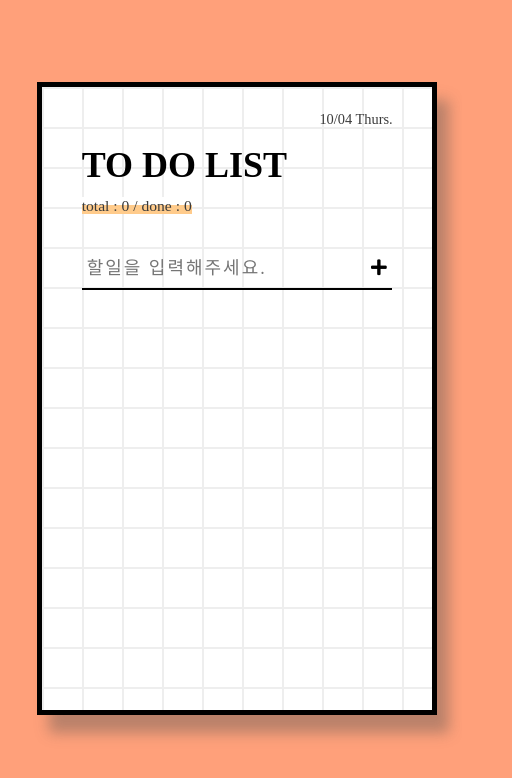
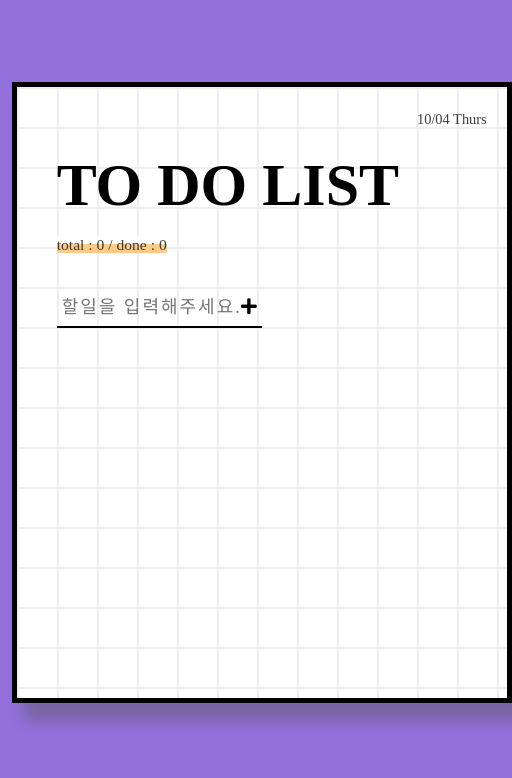
Before and after one commit to leemyungju9347/ToDoList-Vue, a Vue app: page / in a window 390 px wide. Shown: the top 778 px of the page, 512 px wide, since content can reach past the window. Built offline with nearby package versions, Linux system fonts and the light colour scheme; a web font is replaced by a local one.

Commit message:
tablet-size mediaquery

```diff
--- a/src/assets/css/common.css
+++ b/src/assets/css/common.css
@@ -50,7 +50,7 @@
 .header > .date {
     position: absolute;
     top: 21px;
-    right: 39px;
+    right: 20px;
     font-size: 1.2em;
 }
 
--- a/src/assets/css/mediaqueries.css
+++ b/src/assets/css/mediaqueries.css
@@ -1,15 +1,42 @@
 
 @media screen and (max-width:1023px) {
     body {
-        background-color: lightsalmon;
+        /* background-color: lightsalmon; */
     }
 
     #app {}
+
+    .home {
+        /* width: 100%; */
+        /* height: 60%; */
+        /* margin-top: 120px; */
+        /* margin-top:70px; */
+        margin:70px auto 0;
+        width: 80%;
+        min-width:500px;
+    }
+
+    .header > h1 {
+        /* font-size: 3em; */
+    }
+
+
+
+    .list-area {
+        /* height: 400px; */
+    }
+
+    .listAdd-area > .listAdd-form {
+    }
+
+    .listAdd-area > .listAdd-form > .list-input {
+        /* width: 100%; */
+    }
 }
 
-@media screen and (max-width:769px) {
+@media screen and (max-width:768px) {
     body {
-        /* background-color: mediumpurple; */
+        background-color: mediumpurple;
         /* height: 100vh; */
 
     }
@@ -19,33 +46,7 @@
         /* width: 100%; */
     }
 
-    .home {
-        /* width: 100%; */
-        /* height: 60%; */
-        /* margin-top: 120px; */
-        /* margin-top:70px; */
-        margin:70px auto 0;
-        width: 80%;
-        min-width:400px;
-    }
-
-    .header > h1 {
-        font-size: 3em;
-    }
 
 
 
-    .list-area {
-        height: 400px;
-    }
-
-    .listAdd-area > .listAdd-form {
-        width: 100%;
-    }
-
-    .listAdd-area > .listAdd-form > .list-input {
-        /* width: 100%; */
-    }
-
-
 }
--- a/src/utils/date.js
+++ b/src/utils/date.js
@@ -16,7 +16,7 @@ function todayForm() {
     date = date >= 10 ? date : `0${date}`;
     const day = dayNames[today.getDay()];
 
-    return `${month}/${date} ${day}.`
+    return `${month}/${date} ${day}`
 }
 
 export {todayForm}
```
